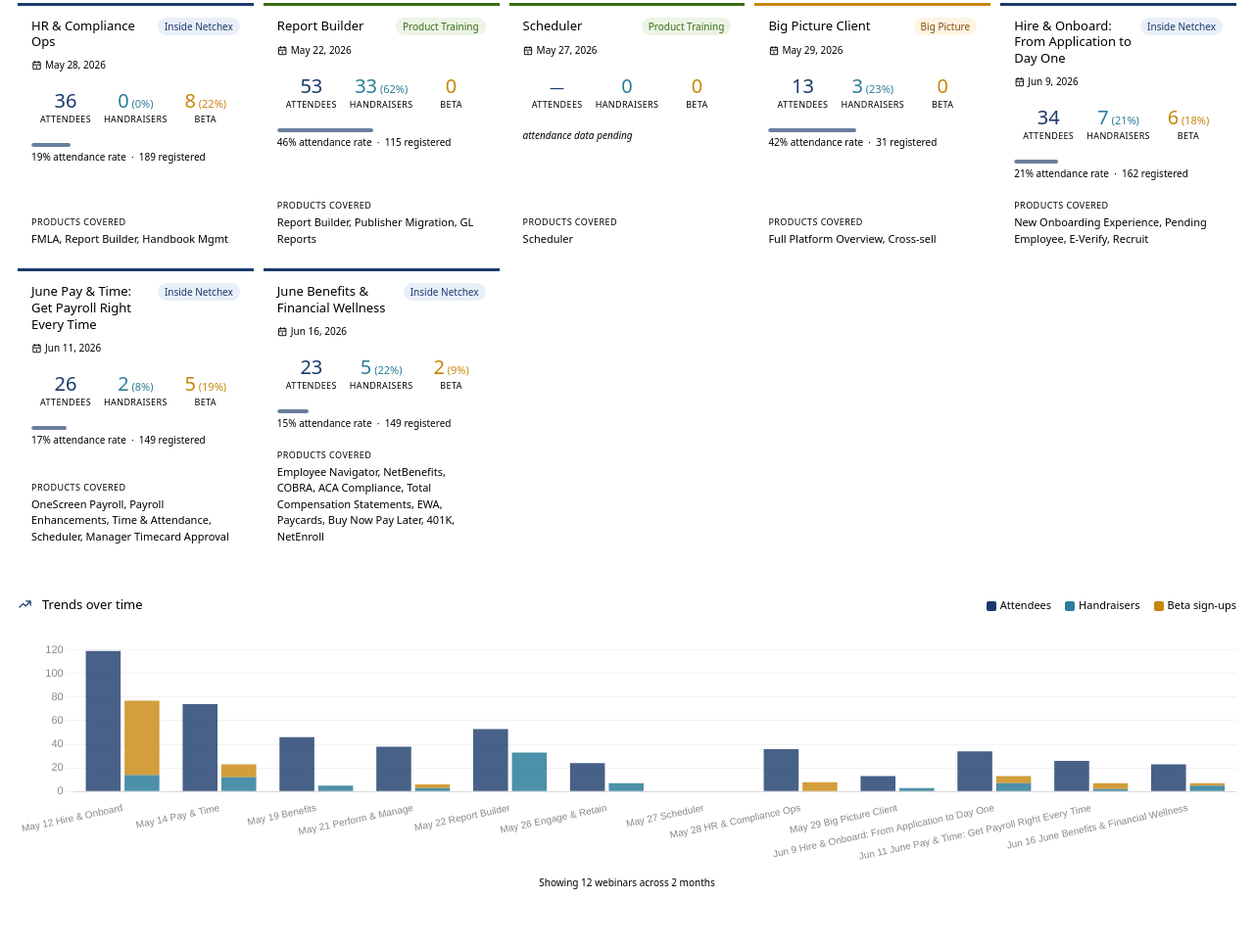
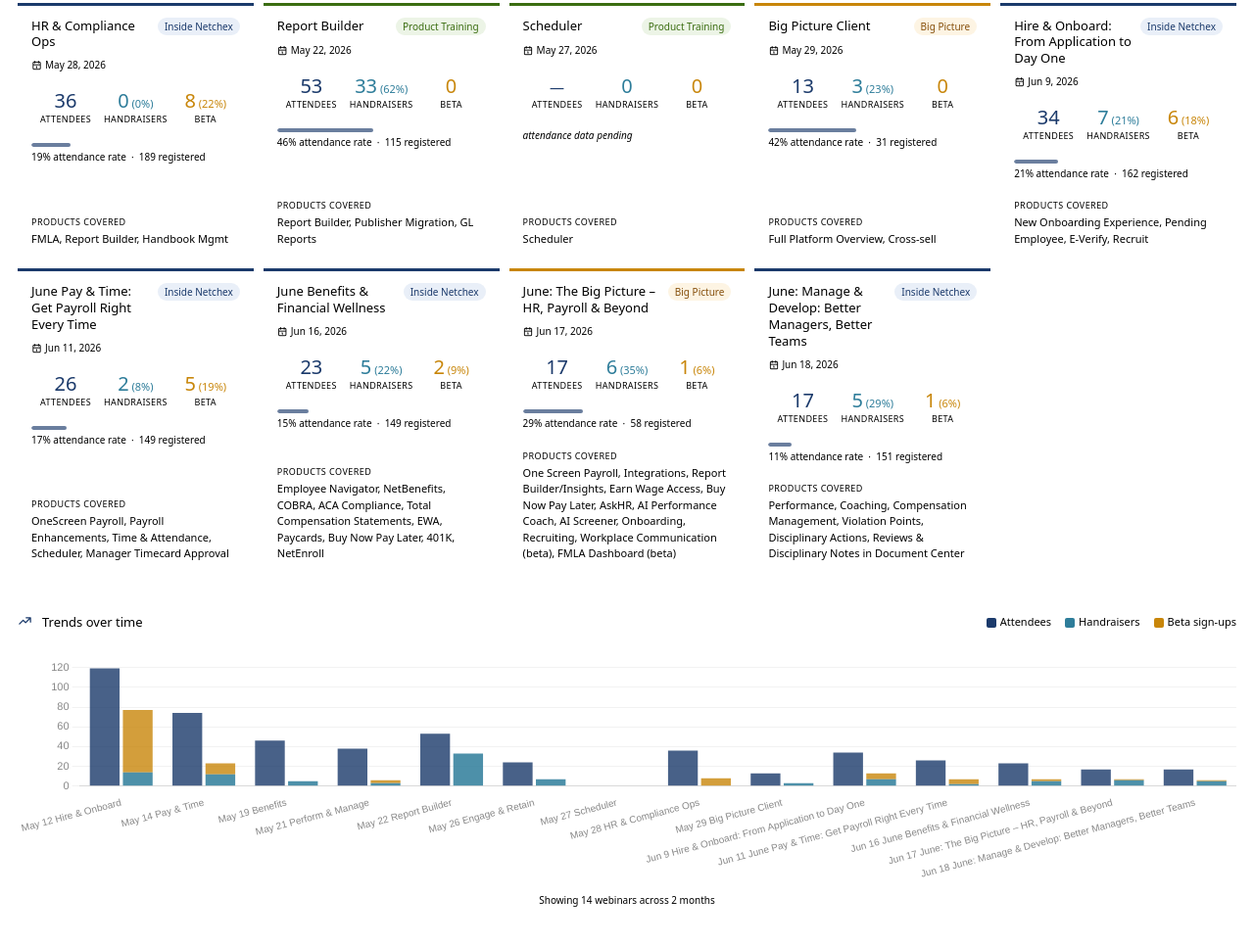
Before and after one commit to ctilmont4/claire-marketing, a plain HTML site: page index.html in a window 1280 px wide. Shown: the part 631-1596 px from the top of the page at 98% size. Drawn offline with nearby package versions, Linux system fonts and the light colour scheme.

Commit message:
Update webinar dashboard

```diff
--- a/index.html
+++ b/index.html
@@ -322,6 +322,10 @@
     betaProducts:[{product:"OneScreen Payroll & Payroll Enhancements",count:4},{product:"Timecard Approval / Manager Timecard Features",count:1}] },
   { name:"June Benefits & Financial Wellness", type:"Inside Netchex", date:"2026-06-16", reg:149, att:23, hr:5, beta:2, focus:"Employee Navigator, NetBenefits, COBRA, ACA Compliance, Total Compensation Statements, EWA, Paycards, Buy Now Pay Later, 401K, NetEnroll",
     betaProducts:[{product:"401K Integration (90+ Providers)",count:2}] },
+  { name:"June: The Big Picture – HR, Payroll & Beyond", type:"Big Picture", date:"2026-06-17", reg:58, att:17, hr:6, beta:1, focus:"One Screen Payroll, Integrations, Report Builder/Insights, Earn Wage Access, Buy Now Pay Later, AskHR, AI Performance Coach, AI Screener, Onboarding, Recruiting, Workplace Communication (beta), FMLA Dashboard (beta)",
+    betaProducts:[{product:"Workflows",count:1}] },
+  { name:"June: Manage & Develop: Better Managers, Better Teams", type:"Inside Netchex", date:"2026-06-18", reg:151, att:17, hr:5, beta:1, focus:"Performance, Coaching, Compensation Management, Violation Points, Disciplinary Actions, Reviews & Disciplinary Notes in Document Center",
+    betaProducts:[{product:"Reviews & Disciplinary Notes in Document Center",count:1}] },
 ];
 
 let filtered = [...ALL_DATA];
```
